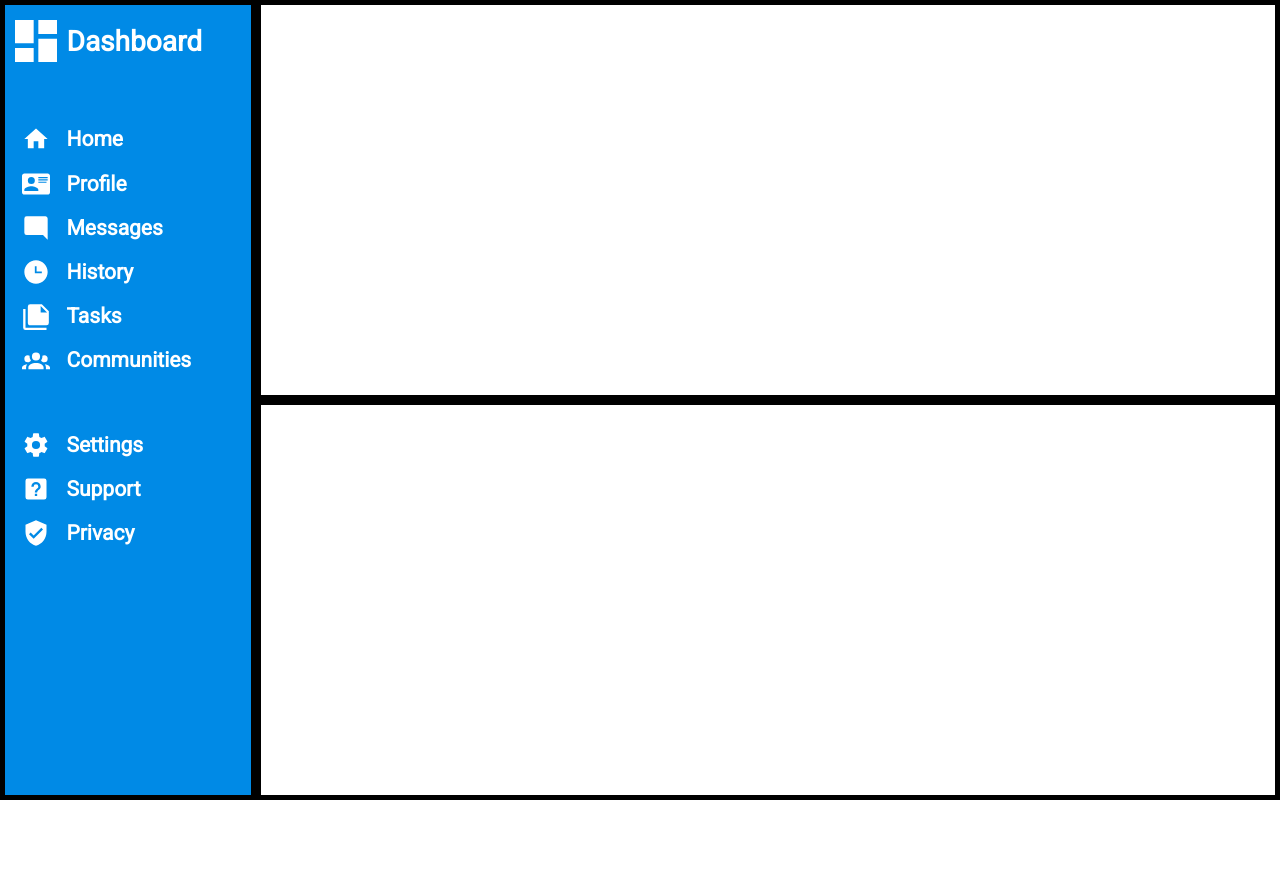
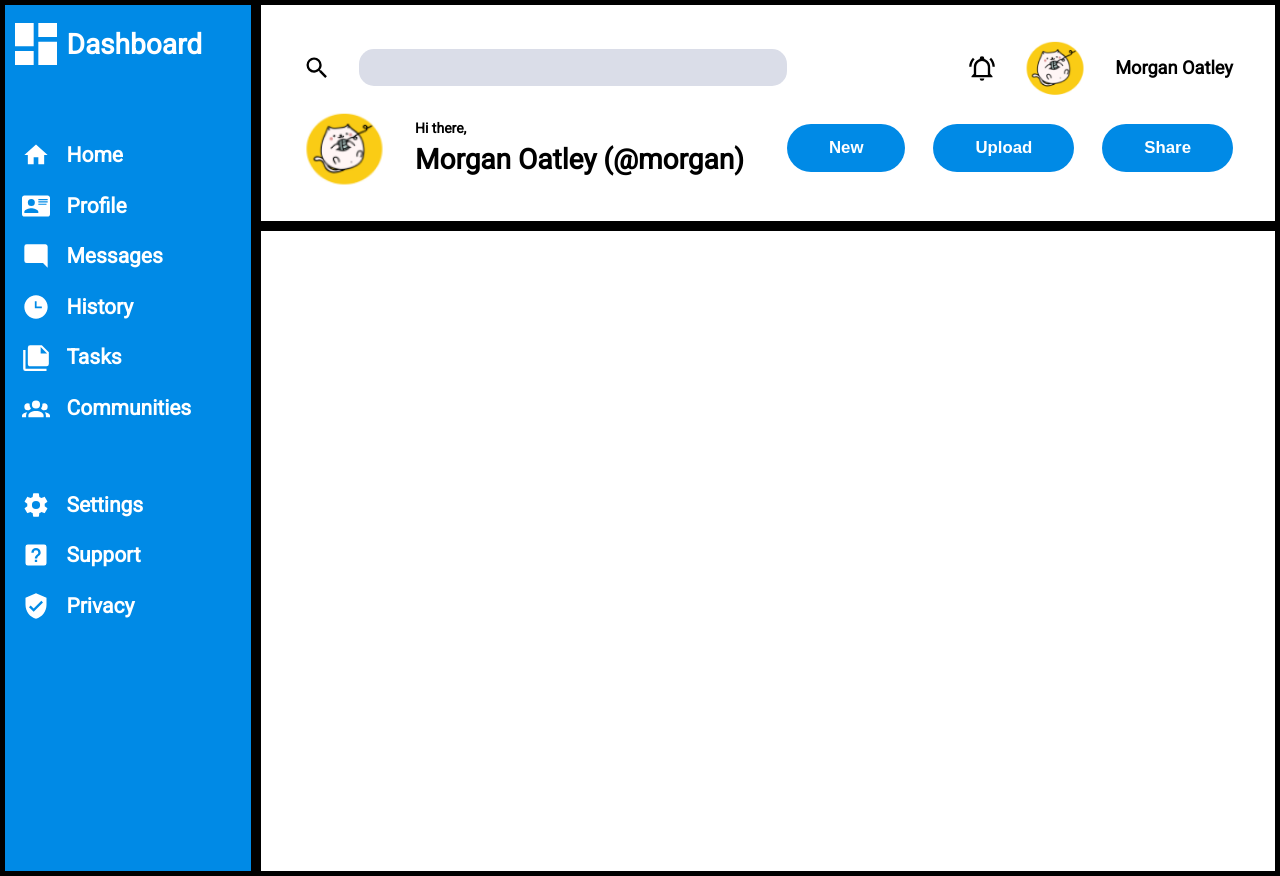
Before and after one commit to popInNotOut/odin-admin-dashboard, a plain HTML site: page index.html in a window 1280 px wide. Before the commit the page ends 800 px from the top, so only its background shows below. Drawn offline with Linux system fonts and the light colour scheme.

Commit message:
Finished header

```diff
--- a/index.html
+++ b/index.html
@@ -34,7 +34,27 @@
         </div>
 
         <div id="header">
-
+            <div id="top-left">
+                <svg class="header-icon" xmlns="http://www.w3.org/2000/svg" viewBox="0 0 24 24"><title>magnify</title><path d="M9.5,3A6.5,6.5 0 0,1 16,9.5C16,11.11 15.41,12.59 14.44,13.73L14.71,14H15.5L20.5,19L19,20.5L14,15.5V14.71L13.73,14.44C12.59,15.41 11.11,16 9.5,16A6.5,6.5 0 0,1 3,9.5A6.5,6.5 0 0,1 9.5,3M9.5,5C7,5 5,7 5,9.5C5,12 7,14 9.5,14C12,14 14,12 14,9.5C14,7 12,5 9.5,5Z" /></svg>
+                <input type="text" id="search-input-field" name="search-query">
+            </div>
+            <div id="top-right">
+                <svg class="header-icon" xmlns="http://www.w3.org/2000/svg" viewBox="0 0 24 24"><title>bell-ring-outline</title><path d="M10,21H14A2,2 0 0,1 12,23A2,2 0 0,1 10,21M21,19V20H3V19L5,17V11C5,7.9 7.03,5.17 10,4.29C10,4.19 10,4.1 10,4A2,2 0 0,1 12,2A2,2 0 0,1 14,4C14,4.1 14,4.19 14,4.29C16.97,5.17 19,7.9 19,11V17L21,19M17,11A5,5 0 0,0 12,6A5,5 0 0,0 7,11V18H17V11M19.75,3.19L18.33,4.61C20.04,6.3 21,8.6 21,11H23C23,8.07 21.84,5.25 19.75,3.19M1,11H3C3,8.6 3.96,6.3 5.67,4.61L4.25,3.19C2.16,5.25 1,8.07 1,11Z" /></svg>
+                <img src="images/catArt.png" alt="sketch art of a cat" id="styled-cat-image-top-right">
+                <div id="morgan-oatley-top-right">Morgan Oatley</div>
+            </div>
+            <div id="bottom-left">
+                <img src="images/catArt.png" alt="sketch art of a cat" id="styled-cat-image-bottom-left">
+                <div id="hi-there-text-container">
+                    <div id="hi-there-text">Hi there,</div>
+                    <div id="morgan-oatley-bottom-left">Morgan Oatley (@morgan)</div>
+                </div>
+            </div>
+            <div id="bottom-right">
+                <button class="header-button">New</button>
+                <button class="header-button">Upload</button>
+                <button class="header-button">Share</button>
+            </div>
         </div>
 
         <div id="article">
--- a/style.css
+++ b/style.css
@@ -76,14 +76,110 @@
 }
 
 
+
+
+
+
 #header {
     grid-column: 2 / 3;
     grid-row: 1 / 2;
     border: 5px solid black;
+    display: grid;
+    grid-template-columns: 7fr 3fr;
+    padding: 2rem 3rem;
+    height: 20vh;
 }
+
+#header #top-left {
+    display: grid;
+    grid-template-columns: auto 1fr;
+    justify-content: start;
+    align-items: center;
+    gap: 2rem;
+}
+
+.header-icon {
+    width: 2rem;
+    height: auto;
+}
+
+#search-input-field {
+    background-color: rgb(218, 221, 232);
+    border: none;
+    border-radius: 15px;
+    padding: 0.8rem 0.5rem;
+}
+
+#header #top-right {
+    display: grid;
+    grid-auto-flow: column;
+    gap: 2rem;
+    justify-content: end;
+    align-items: center;
+}
+
+#styled-cat-image-top-right {
+    width: 4.5rem;
+    height: auto;
+}
+
+#morgan-oatley-top-right {
+    font-size: 1.3rem;
+    font-weight: bold;
+}
+
+#header #bottom-left {
+    display: grid;
+    grid-template-columns: auto auto;
+    justify-content: start;
+    align-items: center;
+    gap: 2rem;
+}
+
+#styled-cat-image-bottom-left {
+    width: 6rem;
+    height: auto;
+}
+
+#hi-there-text {
+    font-size: 1rem;
+    font-weight: bold;
+    margin-bottom: 0.5rem;
+}
+
+#morgan-oatley-bottom-left {
+    font-size: 2rem;
+    font-weight: bold;
+}
+
+#header #bottom-right {
+    display: grid;
+    grid-template-columns: auto auto auto;
+    justify-content: end;
+    align-items: center;
+    gap: 2rem;
+}
+
+.header-button {
+    background-color: rgb(0, 138, 230);
+    color: white;
+    font-size: 1.2rem;
+    font-weight: bold;
+    border: none;
+    border-radius: 30px;
+    padding: 1rem 3rem;
+}
+
+.header-button:hover {
+    background-color: rgb(0, 45, 75);
+}
+
+
+
 
 #article {
     grid-column: 2 / 3;
     grid-row: 2 / 3;
     border: 5px solid black;
+    height: 80vh;
 }
```
Also changed, not shown: images/catArt.png (added).
